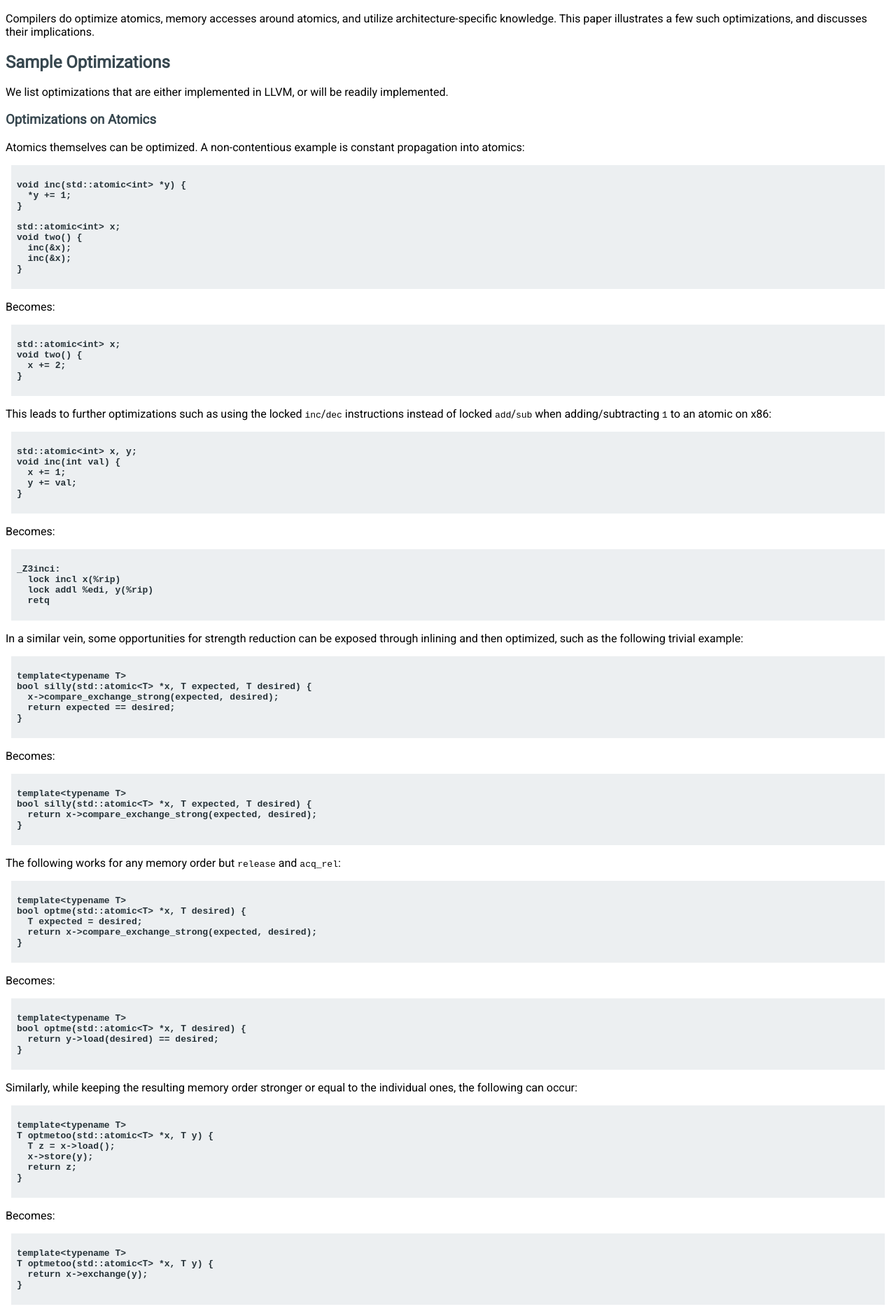
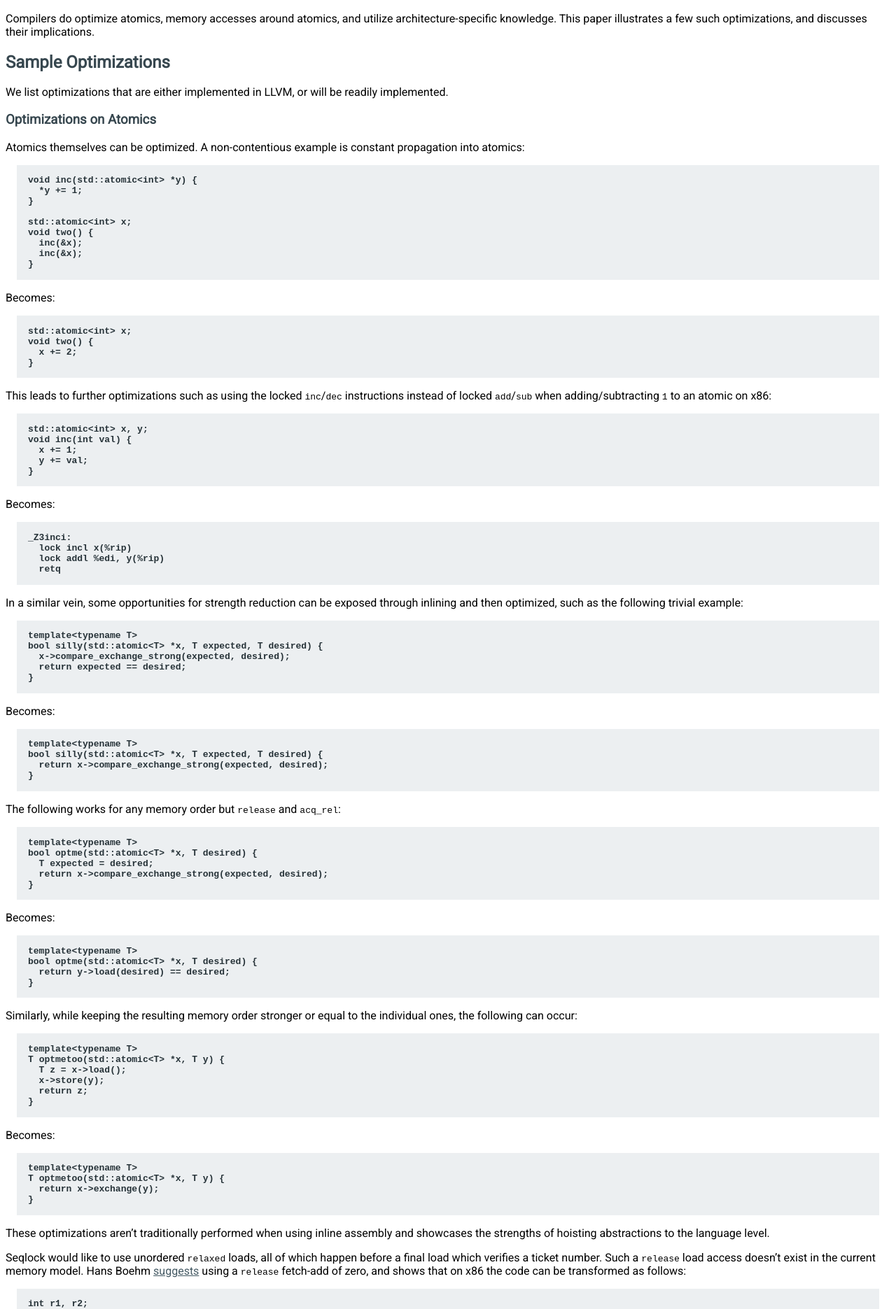
Before and after one commit to jfbastien/papers, a Sphinx documentation site: the page built from source/N4269.rst, in a window 1280 px wide. Shown: the part 418-2289 px from the top of the page at 70% size. Built offline with Sphinx 7.4.7, drawn with Linux system fonts in a browser that asks for light colours.

Commit message:
Change code margin and padding.

```diff
--- a/source/_templates/layout.html
+++ b/source/_templates/layout.html
@@ -45,12 +45,11 @@
         font-weight: bold;
       }
       tt {
-        padding-left: 0.5em;
-        padding-right: 0.5em;
+        padding: 0em 0.5em;
       }
       .highlight {
-        margin: 0.5em;
-        padding: 0.5em;
+        margin: 0em 1em;
+        padding: 0.1em 1em;
       }
     </style>
     {%- block htmltitle %}
```
